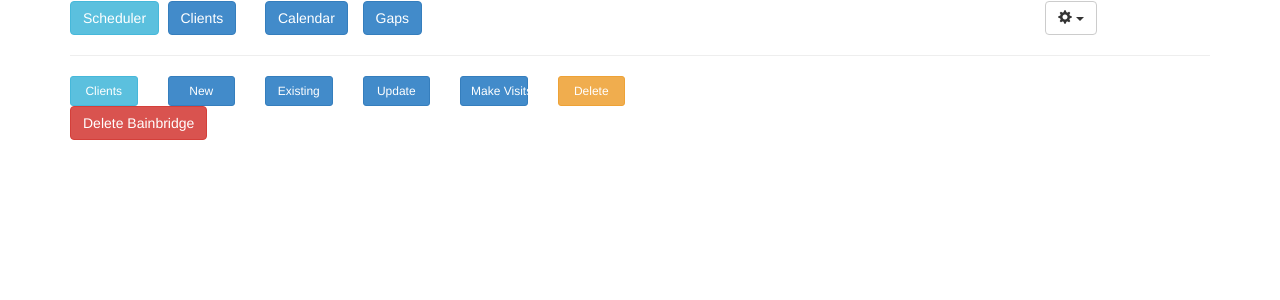
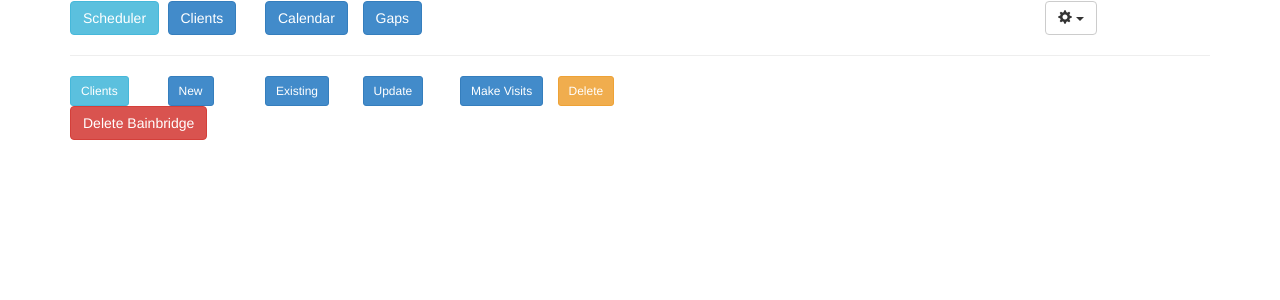
Before and after one commit to dwagon/Scheduler, a Django app: page /client/9/delete in a window 1280 px wide. Shown: the top 300 px of the page. Run offline with Django 3.2, Linux system fonts and the light colour scheme; data comes from the database, SQL or seed files in the repository; parts of the project's set-up code (start-up, migrations or seed data) failed here and were passed over; some libraries are stand-ins or nearby versions.

Commit message:
Clean up the output for smaller screens

```diff
--- a/scheduler/client/templates/client/client_base.html
+++ b/scheduler/client/templates/client/client_base.html
@@ -1,33 +1,33 @@
 {% extends "base/base.html" %}
 {% block subbuttonbar %}
     <div class="col-md-1">
-        <a href="{% url 'clientIndex' %}"><button type="button" class="btn btn-info btn-sm btn-block">Clients</button></a>
+        <a href="{% url 'clientIndex' %}"><button type="button" class="btn btn-info btn-sm">Clients</button></a>
     </div>
     <div class="col-md-1">
-        <a href="{% url 'clientNew' %}"><button type="button" class="btn btn-primary btn-sm btn-block">New</button></a>
+        <a href="{% url 'clientNew' %}"><button type="button" class="btn btn-primary btn-sm">New</button></a>
     </div>
     <div class="col-md-1">
-        <a href="{% url 'clientList' %}"><button type="button" class="btn btn-primary btn-sm btn-block">Existing</button></a>
+        <a href="{% url 'clientList' %}"><button type="button" class="btn btn-primary btn-sm">Existing</button></a>
     </div>
     <div class="col-md-1">
         {% if client %}
-            <a href="{%url 'clientUpdate' client.id %}" type="button" class="btn btn-primary btn-sm btn-block">Update</a>
+            <a href="{%url 'clientUpdate' client.id %}" type="button" class="btn btn-primary btn-sm">Update</a>
         {% endif %}
     </div>
     <div class="col-md-1">
         {% if client %}
-            <a href="{%url 'clientGenerateVisits' client.id %}" type="button" class="btn btn-primary btn-sm btn-block">Make Visits</a>
+            <a href="{%url 'clientGenerateVisits' client.id %}" type="button" class="btn btn-primary btn-sm">Make Visits</a>
         {% endif %}
     </div>
     <div class="col-md-1">
         {% if client %}
-            <a href="{%url 'clientDelete' client.id %}" type="button" class="btn btn-warning btn-sm btn-block">Delete</a>
+            <a href="{%url 'clientDelete' client.id %}" type="button" class="btn btn-warning btn-sm">Delete</a>
         {% endif %}
     </div>
     {% if visits %}
         <div class="col-md-1">
             {% if client %}
-                <a href="{%url 'clientDeleteVisits' client.id %}" type="button" class="btn btn-warning btn-sm btn-block">Nuke visits</a>
+                <a href="{%url 'clientDeleteVisits' client.id %}" type="button" class="btn btn-warning btn-sm">Nuke visits</a>
             {% endif %}
         </div>
     {% endif %}
```
